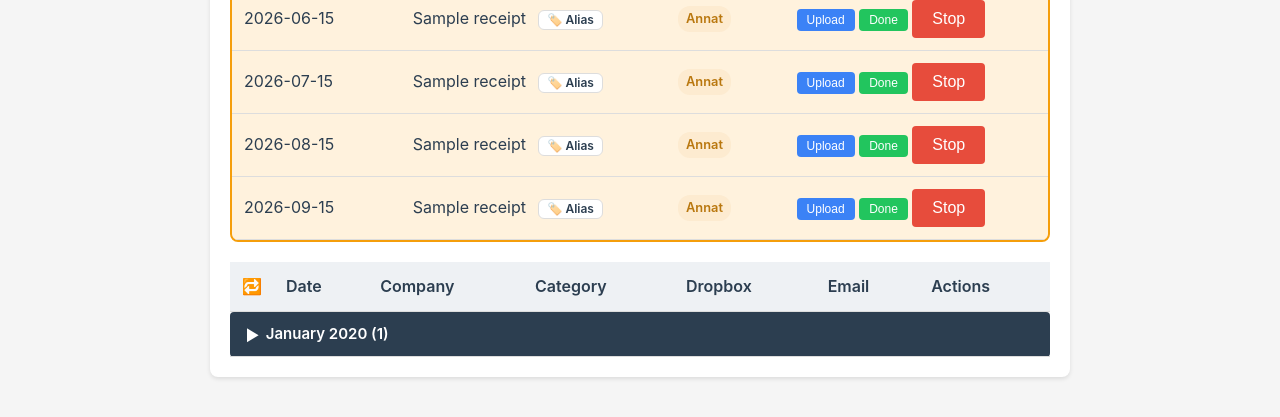
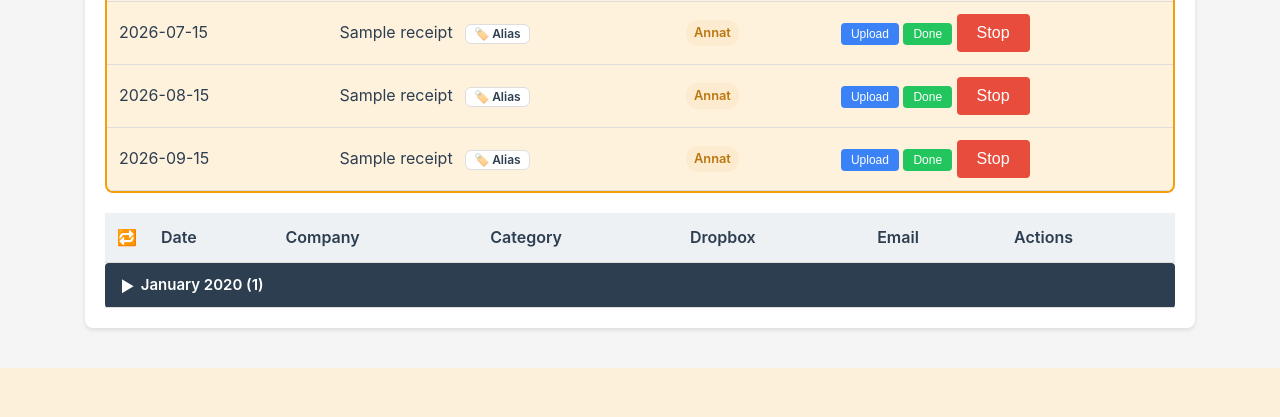
Before and after one commit to fordtheword/ib-receipt-manager, a FastAPI app: page /receipts in a window 1280 px wide. Shown: the part 5200-5617 px from the top of the page. After the commit the page ends 5568 px from the top, so only its background shows below. Run offline with FastAPI, Linux system fonts and the light colour scheme; tables that the repository leaves empty hold one stand-in row (values such as "Sample post").

Commit message:
Widen the receipts list so its table fits inside the card
The receipts table needs more than the 900px page cap, so it spilled
past the card's right edge. Zebra striping made this visible: striped
rows painted to the table's edge while plain rows showed the card,
which stops short, so every other row looked cut off.

Pages can now opt into a wider layout via a body_class block; only the
receipts list uses it (1150px). The table is wrapped in .table-scroll so
narrow windows scroll it inside the card instead of overflowing.

Co-Authored-By: Claude Opus 5.5 <noreply@anthropic.com>

```diff
--- a/templates/base.html
+++ b/templates/base.html
@@ -38,6 +38,10 @@
             color: var(--text-color);
             transition: background 0.3s, color 0.3s;
         }
+        /* Wide pages (the receipts list) need room for the full table */
+        body.wide { max-width: 1150px; }
+        /* Tables too wide for their card scroll inside it instead of spilling out */
+        .table-scroll { overflow-x: auto; }
         header {
             background: var(--header-bg);
             color: white;
@@ -235,7 +239,7 @@
         }
     </style>
 </head>
-<body>
+<body class="{% block body_class %}{% endblock %}">
     <header>
         <h1>Receipt Manager</h1>
         <nav>
--- a/templates/receipts.html
+++ b/templates/receipts.html
@@ -2,6 +2,7 @@
 {% import "_macros.html" as ui %}
 
 {% block title %}All Receipts - Receipt Manager{% endblock %}
+{% block body_class %}wide{% endblock %}
 
 {% block content %}
 <style>
@@ -228,6 +229,7 @@ td:last-child, th:last-child {
     {% endif %}
 
     {% if receipts %}
+    <div class="table-scroll">
     <table>
         <thead>
             <tr>
@@ -329,6 +331,7 @@ td:last-child, th:last-child {
         </tbody>
         {% endfor %}
     </table>
+    </div>
 
     <!-- Pagination -->
     {% set total_pages = (total / per_page)|round(0, 'ceil')|int %}
```
